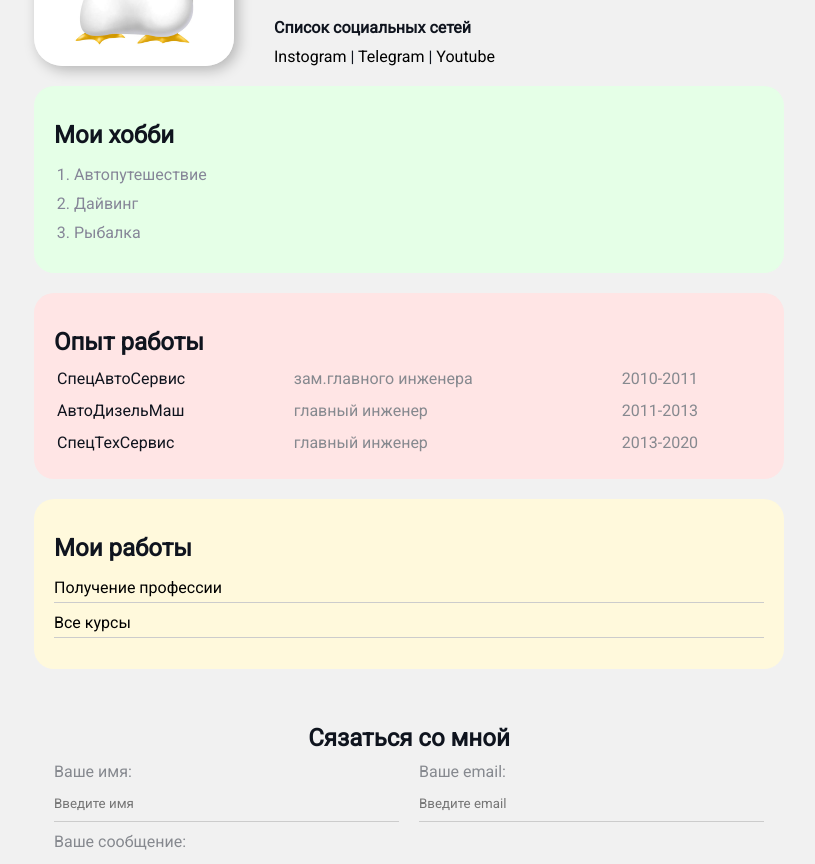
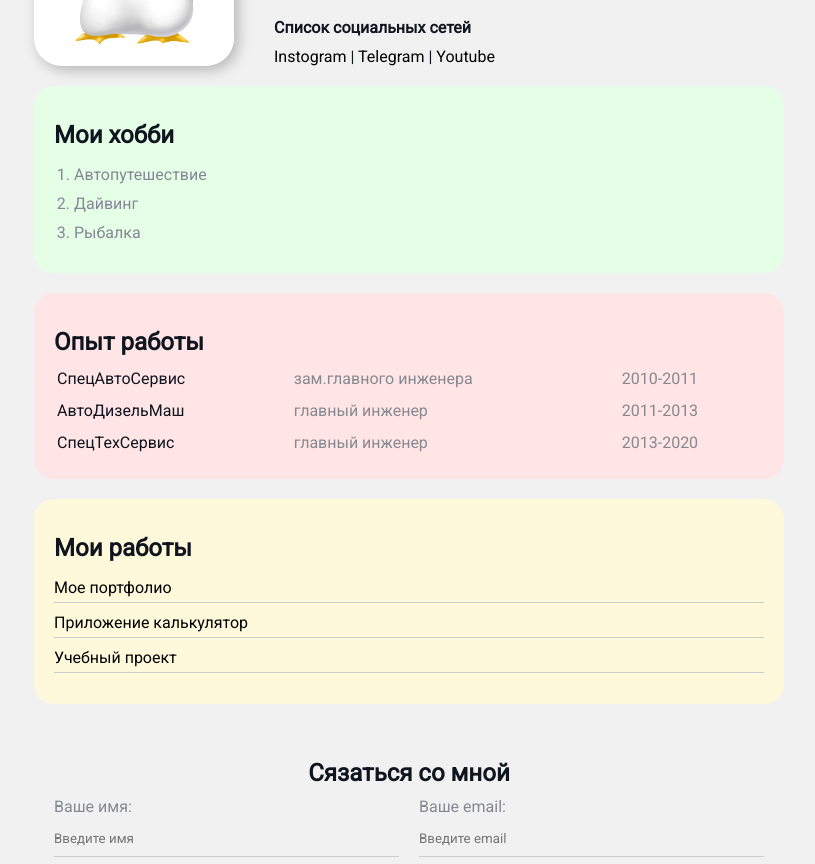
Before and after one commit to SergeyNovikov66/Resume, a plain HTML site: page index.html in a window 1280 px wide. Shown: the part 198-1062 px from the top of the page, without its empty margins (231-1046 px from the left). Drawn offline with Linux system fonts and the light colour scheme.

Commit message:
second commit index

```diff
--- a/index.html
+++ b/index.html
@@ -75,10 +75,13 @@
 
             <ul class="link-list">
                 <li>
-                    <a href="#">Получение профессии</a>
+                    <a href="https://sergeynovikov66.github.io/Portfolio/src">Мое портфолио</a>
                 </li>
                 <li>
-                    <a href="#">Все курсы</a>
+                    <a href="https://sergeynovikov66.github.io/Calc/">Приложение калькулятор</a>
+                </li>
+                <li>
+                    <a href="https://sergeynovikov66.github.io/Pulse/src">Учебный проект</a>
                 </li>
             </ul>
         </div>
```
